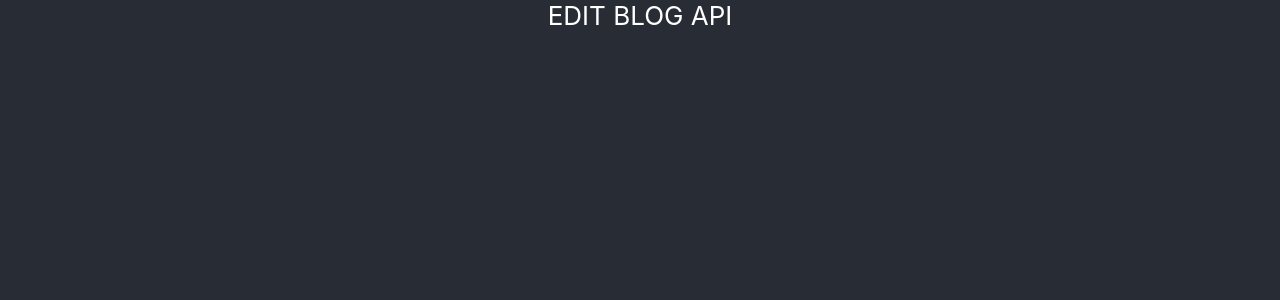
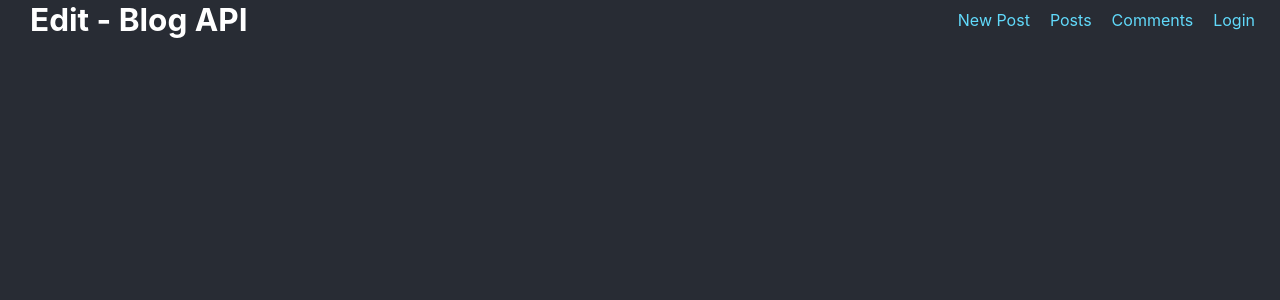
Before and after one commit to Luc-0/blog-api, a React (Create React App) app in the folder edit/: page / in a window 1280 px wide. Shown: the top 300 px of the page. Built offline with nearby package versions, Linux system fonts and the light colour scheme.

Commit message:
Add navbar and routes

```diff
--- a/edit/src/App.css
+++ b/edit/src/App.css
@@ -4,10 +4,23 @@
 }
 
 .App-header {
-  display: flex;
-  flex-direction: column;
-  align-items: center;
-  justify-content: center;
-  font-size: calc(10px + 2vmin);
+  font-size: calc(5px + 2vmin);
+  margin: 0;
+  padding: 0 15px;
+}
+
+.App-header > * {
   color: white;
 }
+
+.App-nav {
+  display: flex;
+  align-items: center;
+  justify-content: space-between;
+  padding: 0 15px;
+}
+
+.App-nav li {
+  display: inline-block;
+  padding: 0 10px;
+}
--- a/edit/src/App.js
+++ b/edit/src/App.js
@@ -1,9 +1,21 @@
 import './App.css';
+import { BrowserRouter as Router, Switch, Route } from 'react-router-dom';
+
+import Navbar from './components/Navbar';
 
 function App() {
   return (
     <div className="App">
-      <header className="App-header">EDIT BLOG API</header>
+      <Router>
+        <Navbar />
+
+        <Switch>
+          <Route exact path="/" component="" />
+          <Route exact path="/comments" component="" />
+          <Route exact path="/posts/new" component="" />
+          <Route exact path="/login" component="" />
+        </Switch>
+      </Router>
     </div>
   );
 }
--- /dev/null
+++ b/edit/src/components/Navbar.js
@@ -0,0 +1,29 @@
+import React from 'react';
+import { Link } from 'react-router-dom';
+
+export default function Navbar() {
+  return (
+    <nav className="App-nav">
+      <header className="App-header">
+        <Link to="/">
+          <h2>Edit - Blog API</h2>
+        </Link>
+      </header>
+
+      <ul>
+        <li>
+          <Link to="/posts/new">New Post</Link>
+        </li>
+        <li>
+          <Link to="/">Posts</Link>
+        </li>
+        <li>
+          <Link to="/comments">Comments</Link>
+        </li>
+        <li>
+          <Link to="/login">Login</Link>
+        </li>
+      </ul>
+    </nav>
+  );
+}
--- a/edit/src/index.css
+++ b/edit/src/index.css
@@ -12,6 +12,16 @@ code {
     monospace;
 }
 
+* {
+  margin: 0;
+  padding: 0;
+}
+
 a {
   color: #61dafb;
+  text-decoration: none;
 }
+
+ul {
+  list-style: none;
+}
```
